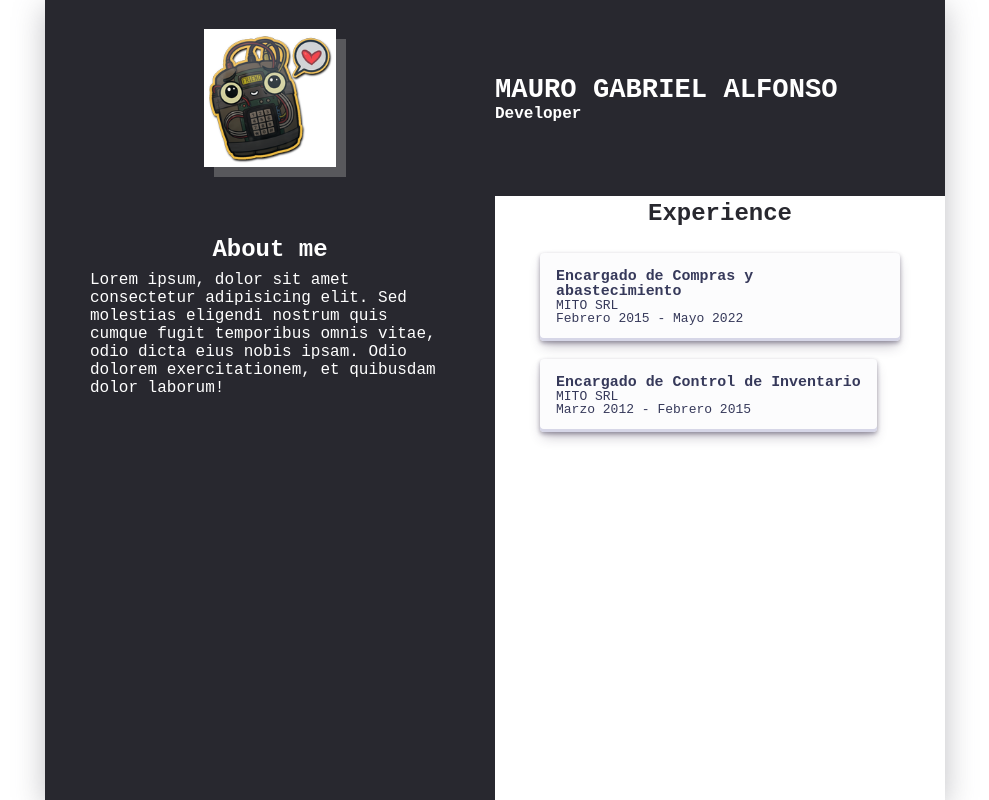
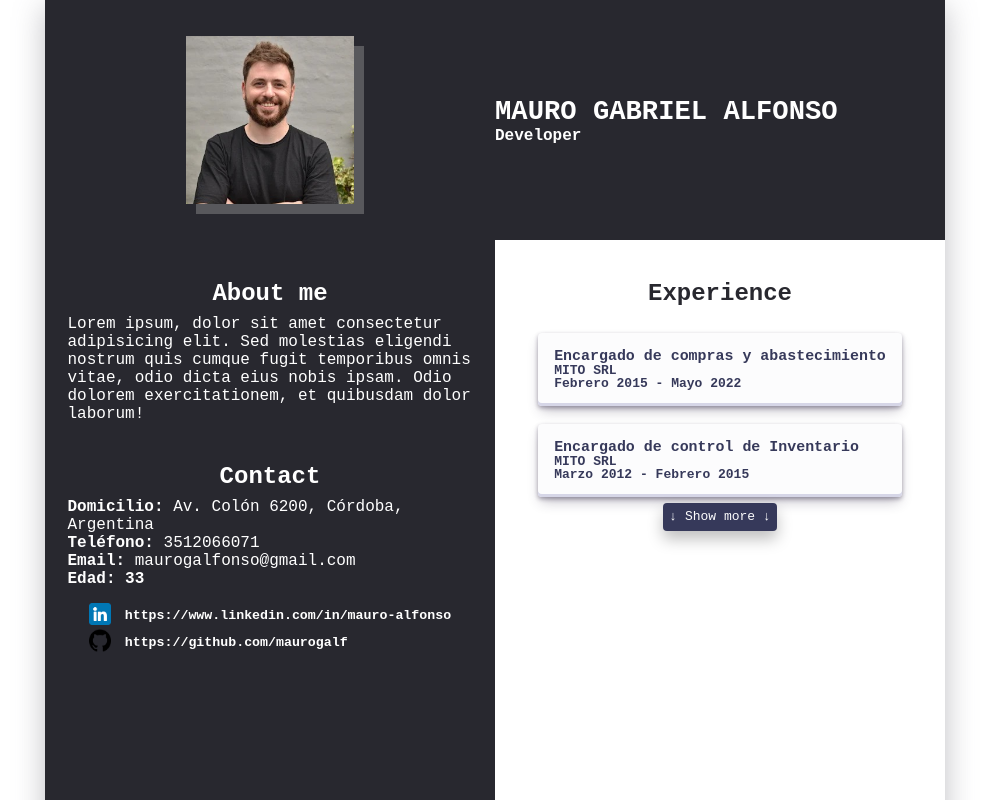
Before and after one commit to maurogalf/maurogalf.github.io, a React (Create React App) app: page / in a window 1280 px wide. Shown: the top 800 px of the page, without its empty margins (145-1134 px from the left). Built offline with nearby package versions, Linux system fonts and the light colour scheme; the HTML template or start-up script is replaced by a standard one.

Commit message:
avance sobre el curriculum

```diff
--- a/src/App.css
+++ b/src/App.css
@@ -7,11 +7,20 @@
   font-family: "JetBrains Mono",monospace;
 }
 
+a {
+  color:white;
+}
+
+a:visited {
+  color:gray;
+}
+
 .container {
   width: 900px;
-  height: 100vh;
+  height: 100%;
   margin-left: auto;
   margin-right: auto;
+  margin-bottom: 10vh;
   box-shadow: rgba(100, 100, 111, 0.4) 0px 7px 29px 0px;
   color: white;
   display: flex;
@@ -27,21 +36,34 @@
   width: 50%;
   height: 100vh;
   background-color:rgb(40, 40, 47);
+  padding-bottom: 5vh;
 }
 
 .about {
-  height: 30vh;
+  margin-top: 5vh;
   display: flex;
   flex-direction: column;
   align-items: center;
   justify-content: center;
-  margin-inline: 10%;
+  margin-inline: 5%;
   gap: 0.5em;
+}
+
+.logos {
+  position: relative;
+  height: 1.7em;
+  padding-right: 1em;
+  top: 0.5em;
+}
+
+.about ul li span {
+  font-weight: bold;
 }
 
 .right {
   width: 50%;
-  color:rgb(40, 40, 47)
+  color:rgb(40, 40, 47);
+  padding-bottom: 5vh;
 }
 
 .job {
@@ -51,6 +73,11 @@
 .job span {
   font-size: small;
   display: block;
+}
+
+.job p {
+  font-size: small;
+  padding-top: 1em;
 }
 
 .btn-job {
@@ -68,6 +95,29 @@
   transition: box-shadow .15s,transform .15s;
   font-size: 18px;
   margin-top: 18px;
+  width: inherit;
+}
+
+.btn-show {
+  background-color: #FCFCFD;
+  border-radius: 4px;
+  border-width: 0;
+  color: #36395A;
+  cursor: pointer;
+  justify-content: center;
+  padding: 0.5em;
+  position: relative;
+  transition: box-shadow .15s,transform .15s;
+  font-size: small;
+  background-color: #36395A;
+  color: #FCFCFD;
+  box-shadow: rgba(0, 0, 0, 0.25) 0 8px 15px;
+  transform: translateY(-2px);
+}
+
+.btn:active {
+  box-shadow: none;
+  transform: translateY(0);
 }
 
 .header {
@@ -102,3 +152,21 @@
   font-size: 1.7rem;
   margin: 0;
 }
+
+@media (max-width: 600px) {
+  .container {
+    width: auto;
+  }
+  .body {
+    flex-direction: column;
+  }
+  .left {
+    padding-bottom: 5vh;
+
+    width: 100%;
+    height: auto;
+  }
+  .right {
+    width: 100%;
+  }
+}
--- a/src/components/Left.jsx
+++ b/src/components/Left.jsx
@@ -1,10 +1,12 @@
 import React from 'react'
 import About from './left/About'
+import Contact from './left/Contact'
 
 export default function Left() {
   return (
     <div className='left'>
         <About/>
+        <Contact/>
     </div>
   )
 }
--- a/src/components/Photo.jsx
+++ b/src/components/Photo.jsx
@@ -1,5 +1,5 @@
 import React from "react";
-import avatar from "./avatar.png";
+import avatar from "./avatar1.jpg";
 
 export default function Photo() {
     return <div className="photo-container">
--- /dev/null
+++ b/src/components/left/Contact.jsx
@@ -0,0 +1,29 @@
+import React from 'react';
+import { contact } from '../../contact';
+import linkedin from "../../logos/linkedin.png";
+import github from "../../logos/github.png";
+
+
+const Contact = () => {
+    return (
+        <div className='about'>
+            <h2>Contact</h2>
+            <ul>
+                <li><span>Domicilio:</span> {contact.domicilio}</li>
+                <li><span>Teléfono:</span> {contact.telefono}</li>
+                <li><span>Email:</span> {contact.email}</li>
+                <li><span>Edad: {contact.edad}</span></li>
+            </ul>
+            <div>
+                <a href={contact.linkedin} target="_blank" rel="noreferrer">
+                    <h5><img className='logos' src={linkedin} alt="linkedin" />{contact.linkedin}</h5>
+                </a>
+                <a href={contact.github} target="_blank" rel="noreferrer">
+                    <h5><img className='logos' src={github} alt="github" />{contact.github}</h5>
+                </a>
+            </div>
+        </div>
+    );
+}
+
+export default Contact;
--- a/src/components/right/Experience.jsx
+++ b/src/components/right/Experience.jsx
@@ -1,16 +1,54 @@
-import React from "react";
+import React, { useState } from "react";
 import { jobs } from "../../jobs";
 import Job from "./Job";
 
 export default function Experience() {
+    const [show, setShow] = useState(2);
+    const [indexShowed, setIndexShowed] = useState(99);
+
+    let jobsShowed = jobs.slice(0, show);
+    const handleMore = () => {
+        const howMany = show + 2 > jobs.length ? jobs.length : show + 2;
+        setShow(howMany);
+    };
+
+    const handleLess = () => {
+        const howLess = show - 2 < 2 ? 2 : show - 2;
+        setShow(howLess);
+    };
+
+    const showDetail = (index) => {
+        console.log(index);
+        setIndexShowed(indexShowed === index ? 99 : index);
+    };
+
     return (
         <div className="about">
             <h2>Experience</h2>
             <ul>
-                {jobs.map((job) => {
-                    return <Job job={job} />;
+                {jobsShowed.map((job, index) => {
+                    console.log(index);
+                    return (
+                        <Job
+                            showed={index === indexShowed}
+                            index={index}
+                            showDetail={showDetail}
+                            job={job}
+                            key={index}
+                        />
+                    );
                 })}
             </ul>
+                {jobsShowed.length !== 2 && (
+                    <button className="btn-show btn-less" onClick={handleLess}>
+                        ↑ Show less ↑
+                    </button>
+                )}
+                {jobsShowed.length !== jobs.length && (
+                    <button className="btn-show btn-more" onClick={handleMore}>
+                        ↓ Show more ↓
+                    </button>
+                )}
         </div>
     );
 }
--- a/src/components/right/Job.jsx
+++ b/src/components/right/Job.jsx
@@ -1,16 +1,16 @@
-import React from 'react'
+import React from "react";
 
-export default function Job({job}) {
-    const handleJobClick = (e) => {
-        console.log(e.target)
-    }
-  return (
-    <li className='job'>
-        <button className='btn-job' onClick={handleJobClick}>
-        <h5>{job.position}</h5>
-        <span>{job.company}</span>
-        <span>{job.starts} - {job.ends}</span>
-        </button>
-    </li>
-  )
+export default function Job({ job, showDetail, showed, index }) {
+    return (
+        <li className="job">
+            <button className="btn-job" onClick={() => showDetail(index)}>
+                <h5>{job.position}</h5>
+                <span>{job.company}</span>
+                <span>
+                    {job.starts} - {job.ends}
+                </span>
+                {showed && <p>{job.description}</p>}
+            </button>
+        </li>
+    );
 }
--- /dev/null
+++ b/src/contact.js
@@ -0,0 +1,22 @@
+const getEdad = () => {
+    const hoy = new Date();
+    const nacimiento = new Date("1988/09/18 00:00:00")
+    let edad = hoy.getFullYear() - nacimiento.getFullYear();
+    let diferenciaMeses = hoy.getMonth() - nacimiento.getMonth();
+    if (diferenciaMeses < 0 ||
+        (diferenciaMeses === 0 && hoy.getDate() < nacimiento.getDate())
+    ) {
+        edad--
+    }
+    return edad
+}
+
+
+export const contact = {
+    domicilio : "Av. Colón 6200, Córdoba, Argentina",
+    telefono: "3512066071",
+    email: "maurogalfonso@gmail.com",
+    edad: getEdad(),
+    linkedin: "https://www.linkedin.com/in/mauro-alfonso",
+    github: "https://github.com/maurogalf"
+}
--- a/src/jobs.js
+++ b/src/jobs.js
@@ -1,6 +1,6 @@
 export const jobs = [
     {
-        position: "Encargado de Compras y abastecimiento",
+        position: "Encargado de compras y abastecimiento",
         description:
             "Análisis de compras y abastecimiento. Seguimiento de presupuestos de venta, renta y días de stock. Análisis del surtido. Solución de problemas relacionados a la operativa diaria con los clientes internos y externos. Distribución y redistribución en búsqueda de la optimización del stock y capital de la empresa. Creación y seguimiento de la codificación interna de los productos. ",
         company: "MITO SRL",
@@ -8,11 +8,35 @@ export const jobs = [
         ends: "Mayo 2022",
     },
     {
-        position: "Encargado de Control de Inventario",
+        position: "Encargado de control de Inventario",
         description:
             " Relevamiento del stock en sucursales, control y seguimiento del inventario. Capacitación sobre el uso del sistema de gestión implementado a encargados y cajeros de las sucursales.",
         company: "MITO SRL",
         starts: "Marzo 2012",
         ends: "Febrero 2015",
     },
+    {
+        position: "Encargado en punto de venta",
+        description:
+            "Supervisar el correcto funcionamiento del local, responsable de caja y grupo de ventas.",
+        company: "MITO SRL",
+        starts: "Diciembre 2011",
+        ends: "Marzo 2012",
+    },
+    {
+        position: "Vendedor de piso en punto de venta",
+        description:
+            "Atención al publico y ventas por objetivos.",
+        company: "MITO SRL",
+        starts: "Octubre 2010",
+        ends: "Diciembre 2011",
+    },
+    {
+        position: "Auxiliar de deposito",
+        description:
+            " Recepción y control de mercadería, ingreso al sistema de gestión y codificación. Distribución, remitido y embalado de la misma hacia los puntos de venta. Reposiciones diarias de mercadería en stock. ",
+        company: "MITO SRL",
+        starts: "Febrero 2009",
+        ends: "Octubre 2010",
+    }
 ];
```
Also changed, not shown: src/logos/github.png (added), src/logos/linkedin.png (added).
